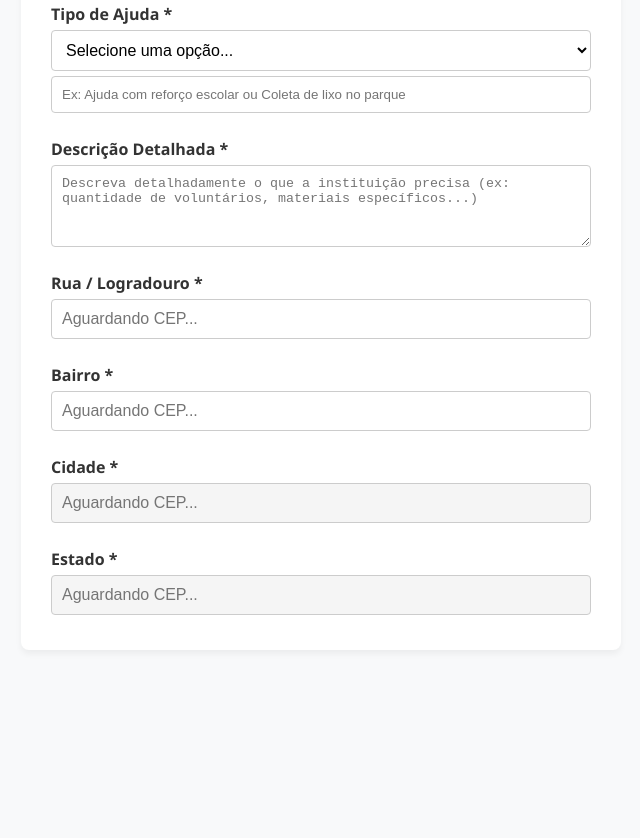
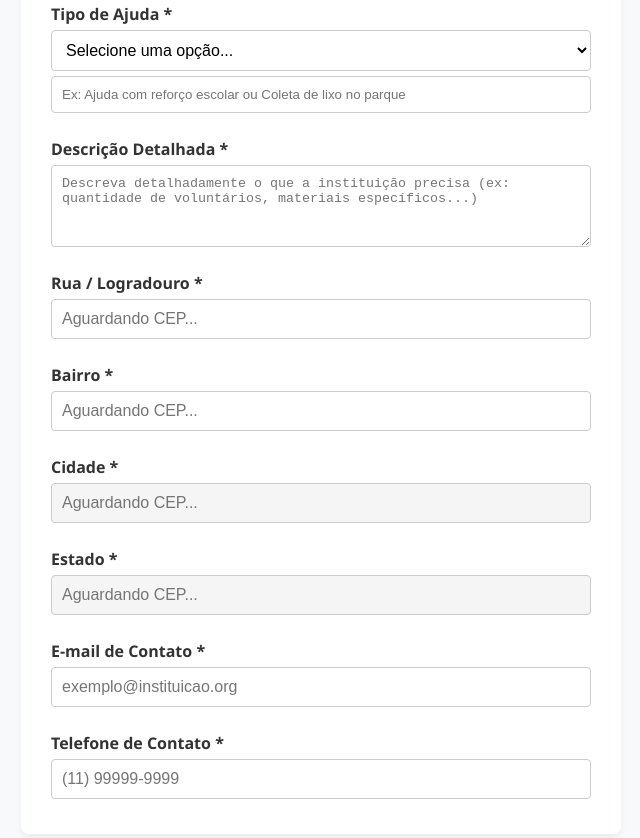
Before and after one commit to Nicollas-devhub/Plataforma-de-Conex-o-Volunt-ria-Local, a plain HTML site: page HTML/cadastro.html in a window 1280 px wide. Shown: the part 382-1220 px from the top of the page, without its empty margins (319-959 px from the left). Before the commit the page ends 1112 px from the top, so only its background shows below. Drawn offline with Linux system fonts and the light colour scheme; files that its build step writes are made by us from their sources.

Commit message:
Adicionando campos de contato

```diff
--- a/HTML/cadastro.html
+++ b/HTML/cadastro.html
@@ -103,3 +103,16 @@
     <input type="text" id="estado" name="estado" placeholder="Aguardando CEP..." readonly style="width: 100%; padding: 10px; border: 1px solid #ccc; border-radius: 4px; font-size: 1rem; background-color: #f5f5f5; cursor: not-allowed;">
     <span class="error-message" id="erroEstado" style="color: #e74c3c; font-size: 0.85rem;"></span>
 </div>
+
+<!-- 10. Campos de Contato -->
+<div class="form-group" style="display: flex; flex-direction: column; gap: 5px;">
+    <label for="emailContato" style="font-weight: 600; color: #333;">E-mail de Contato *</label>
+    <input type="email" id="emailContato" name="emailContato" placeholder="exemplo@instituicao.org" style="width: 100%; padding: 10px; border: 1px solid #ccc; border-radius: 4px; font-size: 1rem;">
+    <span class="error-message" id="erroEmail" style="color: #e74c3c; font-size: 0.85rem;"></span>
+</div>
+
+<div class="form-group" style="display: flex; flex-direction: column; gap: 5px;">
+    <label for="telefoneContato" style="font-weight: 600; color: #333;">Telefone de Contato *</label>
+    <input type="tel" id="telefoneContato" name="telefoneContato" placeholder="(11) 99999-9999" maxlength="15" style="width: 100%; padding: 10px; border: 1px solid #ccc; border-radius: 4px; font-size: 1rem;">
+    <span class="error-message" id="erroTelefone" style="color: #e74c3c; font-size: 0.85rem;"></span>
+</div>
```
